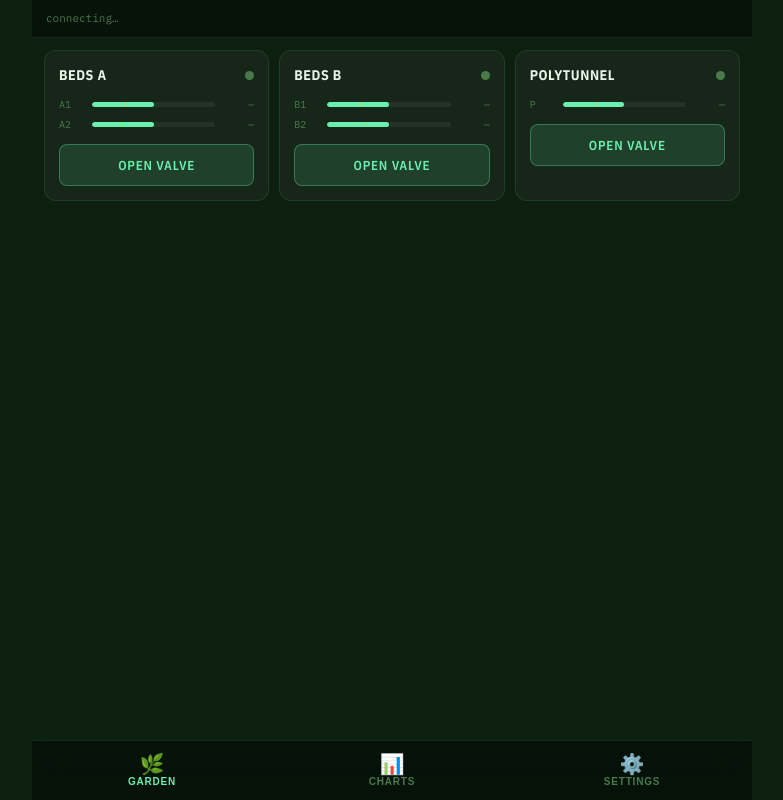
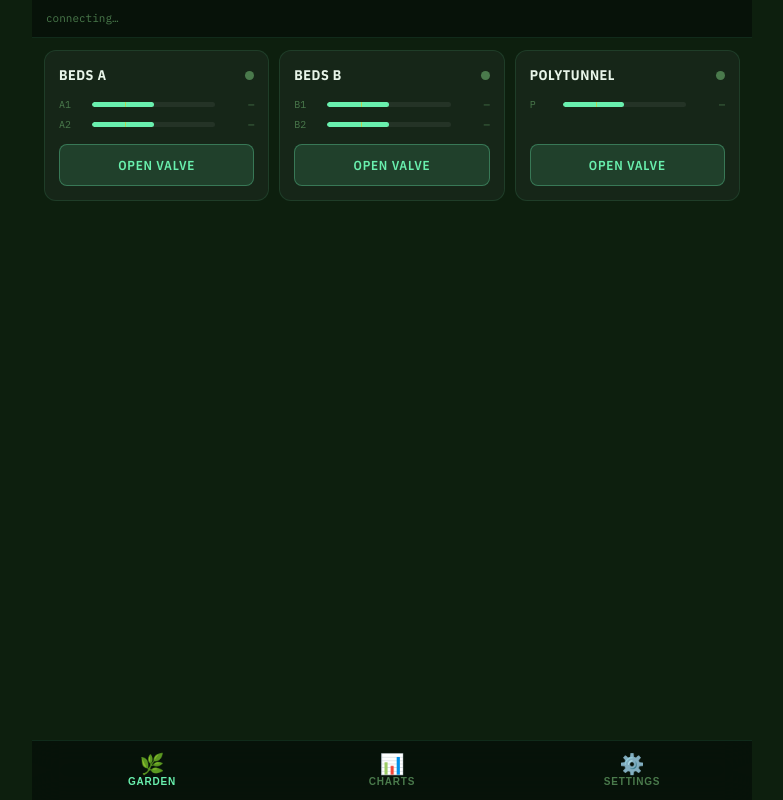
Before and after one commit to otisliddy/garden-irrigation, a React (Vite) app in the folder web/: page / in a window 1280 px wide. Shown: the whole page, without its empty margins (248-1031 px from the left). Built offline with nearby package versions, Linux system fonts and the light colour scheme; no server answers.

Commit message:
Zone cards equal height with buttons aligned via flex column + margin-top auto

```diff
--- a/web/src/index.css
+++ b/web/src/index.css
@@ -152,6 +152,8 @@ html, body {
   position: relative;
   overflow: hidden;
   transition: border-color 0.3s, box-shadow 0.3s;
+  display: flex;
+  flex-direction: column;
 }
 
 .zone-card.open { border-color: rgba(105,240,174,0.32); box-shadow: var(--open-glow); }
@@ -216,7 +218,7 @@ html, body {
 .temp-val   { color: var(--text); font-size: 13px; }
 
 /* ── Zone action buttons ── */
-.zone-actions { display: flex; flex-direction: column; gap: 6px; }
+.zone-actions { display: flex; flex-direction: column; gap: 6px; margin-top: auto; }
 
 .btn-toggle {
   width: 100%; padding: 9px;
```
